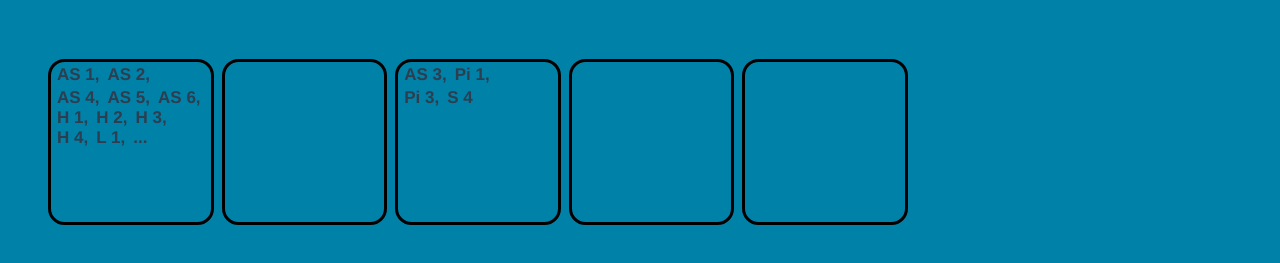
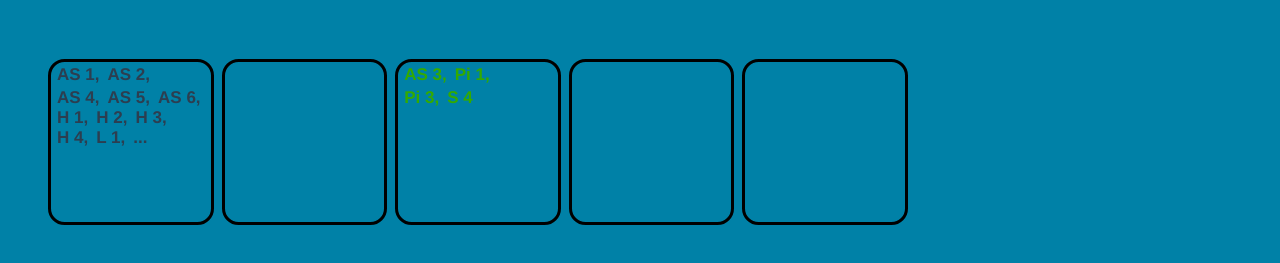
Before and after one commit to LeedsJohn/vue-algorithm-trainer, a Vue app: page / in a window 1280 px wide. Both pictures are taken after a click on the button "CMLL". Shown: the part 209-472 px from the top of the page. Built offline with nearby package versions, Linux system fonts and the light colour scheme.

Commit message:
implement algorithm name color changing

```diff
--- a/src/components/scramble/DisplayBox.vue
+++ b/src/components/scramble/DisplayBox.vue
@@ -2,31 +2,57 @@
   <div class="box-container">
     <ul>
       <li v-for="i in numAlgs" :key="i">
-        {{ this.algNames[i - 1] }}<span v-if="i !== algNames.length">, </span>
+        <span :class="getClass(this.algs[i-1])">{{
+          fixName(this.algs[i - 1].getName())
+        }}</span
+        ><span v-if="i !== algs.length" class="comma" :class="getClass(this.algs[i-1])">, </span>
       </li>
-      <li v-if="algNames.length > 10">...</li>
+      <li v-if="algs.length > 10">...</li>
     </ul>
   </div>
 </template>
 
 <script>
 export default {
-  props: ["initAlgNames"],
+  props: ["algs", "algTrainer"],
+  methods: {
+    fixName(algName) {
+      if (algName.slice(0, 4) === "CMLL" || algName.slice(0, 4) === "ZBLL") {
+        return algName.slice(5);
+      }
+      return algName;
+    },
+    getClass(alg) {
+      const classes = [
+        "zero",
+        "one",
+        "two",
+        "three",
+        "four",
+        "five",
+        "six",
+        "seven",
+      ];
+      const box = this.algTrainer._findAlgBox(alg);
+      if (box < 3) {
+        return classes[box];
+      }
+      if (box >= 4) {
+        return classes[box + 2];
+      }
+      if (alg.getStreak() === 0) {
+        return "three";
+      }
+      if (alg.getStreak() === 1) {
+        return "four";
+      }
+      return "five";
+    },
+  },
   computed: {
-    algNames() {
-      const arr = this.initAlgNames.map((name) => {
-        const firstFour = name.slice(0, 4);
-        if (firstFour === "CMLL" || firstFour === "ZBLL") {
-          return name.slice(5);
-        } else {
-          return name;
-        }
-      });
-      return arr;
-    },
     numAlgs() {
-      if (this.algNames) {
-        return Math.min(this.algNames.length, 10);
+      if (this.algs) {
+        return Math.min(this.algs.length, 10);
       }
       return 10;
     },
@@ -56,7 +82,39 @@ li {
   margin: 0 3px;
 }
 
-span {
+.zero {
+  color: #2c3e50;
+}
+
+.one {
+  color: #d00;
+}
+
+.two {
+  color: #a30;
+}
+
+.three {
+  color: #860;
+}
+
+.four {
+  color: #680;
+}
+
+.five {
+  color: #3a0;
+}
+
+.six {
+  color: #1c0;
+}
+
+.seven {
+  color: #0f0;
+}
+
+.comma {
   margin-right: 2px;
 }
 </style>
--- a/src/components/scramble/DisplayBoxes.vue
+++ b/src/components/scramble/DisplayBoxes.vue
@@ -1,7 +1,7 @@
 <template>
   <ul>
     <li v-for="i in 5" :key="i">
-      <display-box :initAlgNames="this.boxes[i-1]"></display-box>
+      <display-box :algs="this.boxes[i-1]" :algTrainer="this.algTrainer"></display-box>
     </li>
   </ul>
 </template>
@@ -16,32 +16,36 @@ export default {
   computed: {
     boxes() {
       const arr = [];
-      arr.push(this.algTrainer.getAllAlgs(true, 0));
-      arr.push(this.algTrainer.getAllAlgs(true, 1));
-      arr.push(this.algTrainer.getAllAlgs(true, 2, 3));
-      arr.push(this.algTrainer.getAllAlgs(true, 4));
-      arr.push(this.algTrainer.getAllAlgs(true, 5));
-      console.log("Recomputing boxes");
-      console.log(arr);
+      arr.push(this.algTrainer.getAllAlgs(false, 0));
+      arr.push(this.algTrainer.getAllAlgs(false, 1));
+      arr.push(this.algTrainer.getAllAlgs(false, 2, 3));
+      arr.push(this.algTrainer.getAllAlgs(false, 4));
+      arr.push(this.algTrainer.getAllAlgs(false, 5));
       return arr;
     },
   },
+  methods: {
+    getClass(alg) {
+      return alg;
+    }
+  }
 };
 </script>
 
 <style scoped>
 ul {
+  /* margin-top: 30vh; */
   display: grid;
   grid-template-columns: 25vw 25vw;
   grid-template-rows: 25vw 25vw 25vw;
-  gap: 14px 14px;
+  gap: 18px 18px;
 }
 
 @media screen and (min-width: 600px) {
   ul {
     grid-template-columns: 16vw 16vw 16vw;
     grid-template-rows: 16vw 16vw;
-    gap: 20px 20px;
+    gap: 10px 20px;
   }
 }
 
```
